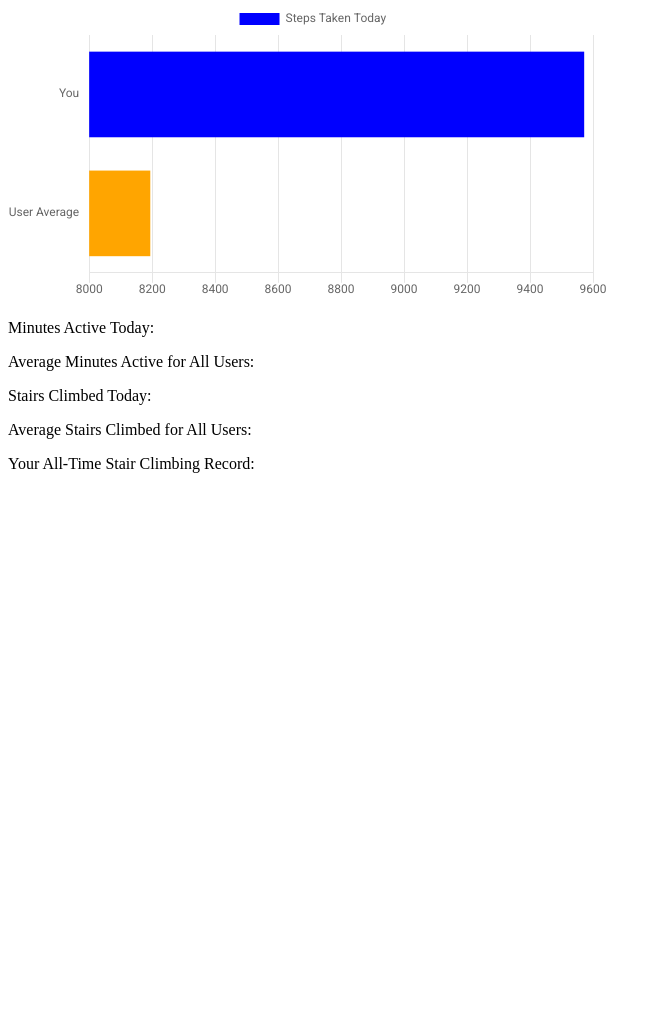
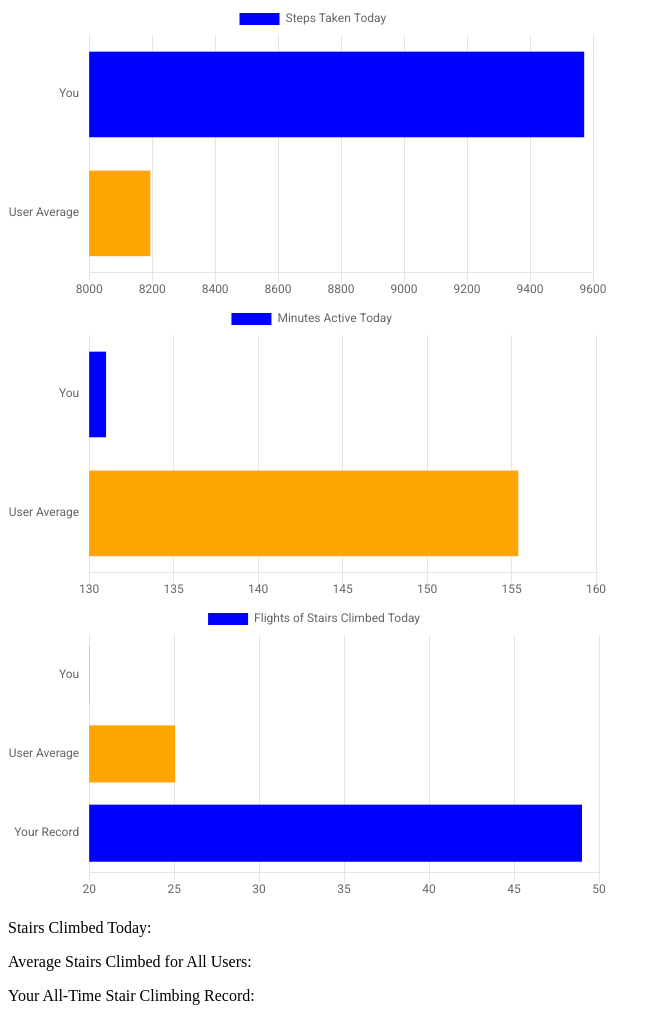
Before and after one commit to bradybridges/fit-lit, a website: page src/index.html in a window 1280 px wide. Shown: the part 1440-2461 px from the top of the page, without its empty margins (0-661 px from the left). Before the commit the page ends 1929 px from the top, so only its background shows below. Drawn offline with nearby package versions, Linux system fonts and the light colour scheme.

Commit message:
Add 3 horizontal bar charts

```diff
--- a/src/Activity.js
+++ b/src/Activity.js
@@ -15,6 +15,10 @@ class Activity {
 
   getStepsTaken(date) {
     return this.userActivity.find(data => data.date === date).numSteps;
+  }
+
+  getFlightsOfStairs(date) {
+    return this.userActivity.find(data => data.date === date).flightsOfStairs;
   }
 
   getWeekAvgMinActive(date) {
--- a/src/index.html
+++ b/src/index.html
@@ -52,8 +52,13 @@
         <p id="step-goal-reached"></p>
 
         <canvas id="step-chart" width="600" height="300"></canvas>
-        <p>Minutes Active Today: <span id="minutes-today"></span></p>
-        <p>Average Minutes Active for All Users: <span id="avg-minutes-all"></span></p>
+
+        <canvas id="minutes-chart" width="600" height="300"></canvas>
+
+        <canvas id="stairs-chart" width="600" height="300"></canvas>
+
+
+
         <p>Stairs Climbed Today: <span id="stairs-today"></span></p>
         <p>Average Stairs Climbed for All Users: <span id="avg-stairs-all"></span></p>
         <p>Your All-Time Stair Climbing Record: <span id="stair-record"></span></p>
--- a/src/scripts.js
+++ b/src/scripts.js
@@ -179,4 +179,71 @@ $(document).ready(() =>{
     }
   });
 
+const compareMinutesChart = new Chart($('#minutes-chart'), {
+    type: 'horizontalBar',
+    data: {
+      labels: ['You', 'User Average'],
+      datasets: [{
+        label: 'Minutes Active Today',
+        data: [activity.getMinutesActive(date), activityRepo.getAvgMinActiveAllUsers(date)],
+        backgroundColor: [
+          'blue',
+          'orange'
+        ]
+      }]
+    },
+    options: {
+      defaultFontFamily: Chart.defaults.global.defaultFontFamily ='Roboto',
+      responsive: false,
+      maintainAspectRatio: true,
+      aspectRatio: 2,
+      scales: {
+        yAxes: [{
+          gridLines: {
+            display: false
+          },
+          ticks: {
+            beginAtZero: true
+          }
+        }]
+      }
+    }
+  });
+
+const compareStairsChart = new Chart($('#stairs-chart'), {
+    type: 'horizontalBar',
+    data: {
+      labels: ['You', 'User Average', 'Your Record'],
+      datasets: [{
+        label: 'Flights of Stairs Climbed Today',
+        data: [activity.getFlightsOfStairs(date), activityRepo.getAvgStairsAllUsers(date), activity.getUserStairRecord()],
+        backgroundColor: [
+          'blue',
+          'orange',
+          'blue'
+        ]
+      }]
+    },
+    options: {
+      defaultFontFamily: Chart.defaults.global.defaultFontFamily ='Roboto',
+      responsive: false,
+      maintainAspectRatio: true,
+      aspectRatio: 2,
+      scales: {
+        yAxes: [{
+          gridLines: {
+            display: false
+          },
+          ticks: {
+            beginAtZero: true
+          }
+        }]
+      }
+    }
+  });
+
+
+
+
+
 });
```
Also changed, not shown: test/Activity-test.js (+5 -1 lines).
